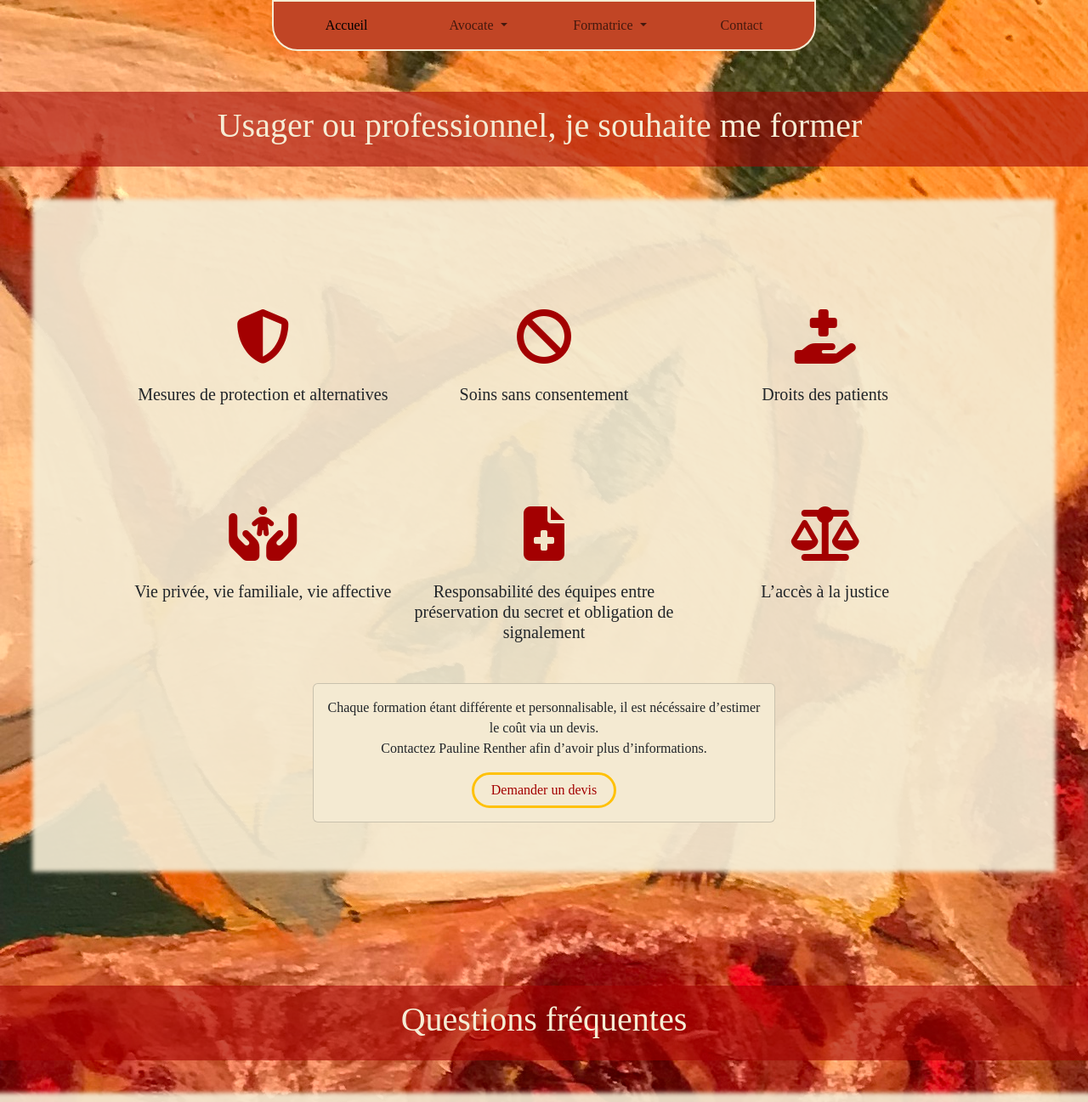
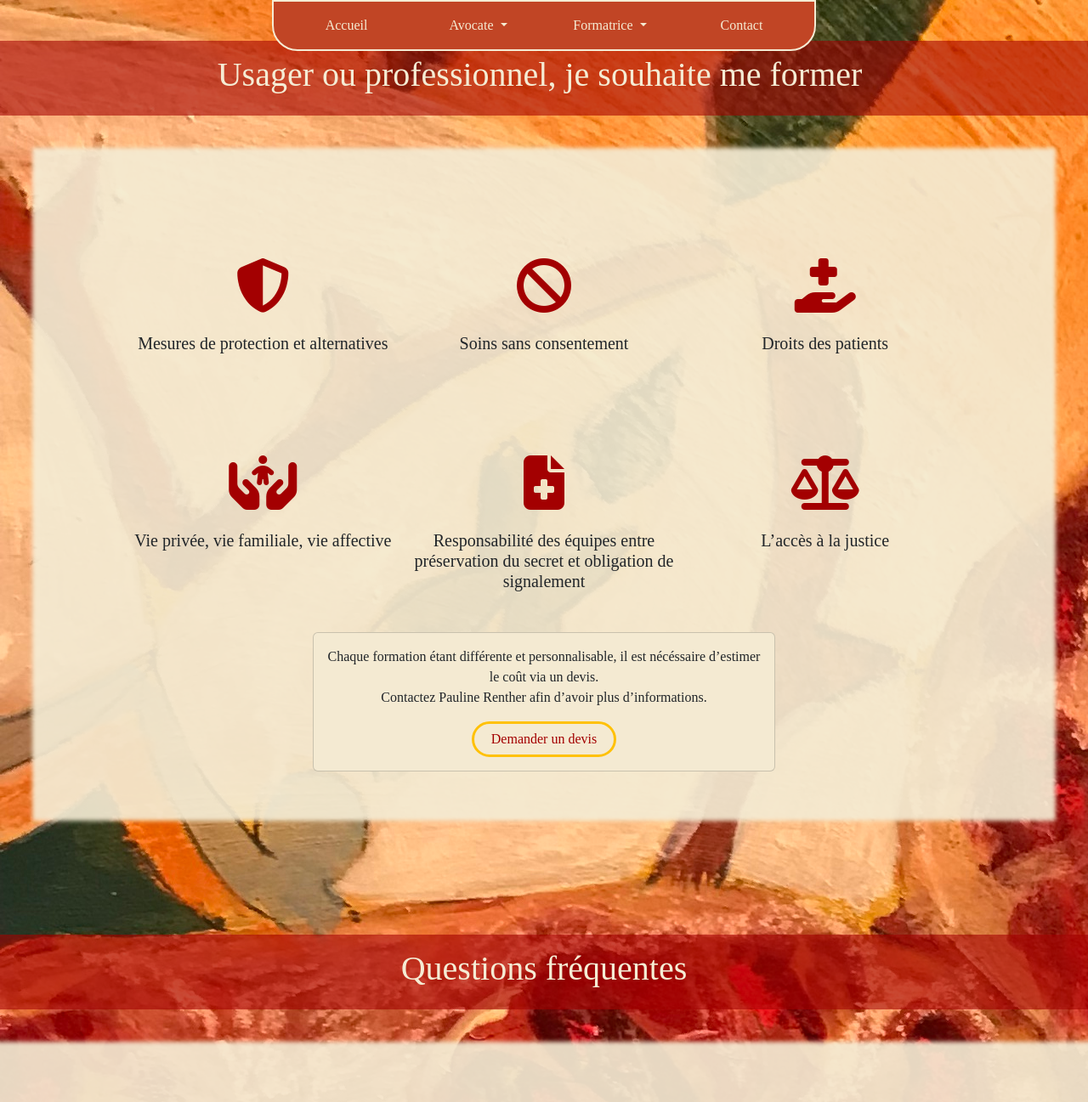
Before and after one commit to Lilii16/pauline_website, a PHP site: page /formations.php in a window 1280 px wide. Shown: the top 1297 px of the page at 85% size. Run offline with PHP 8.4, Linux system fonts and the light colour scheme; some web fonts are replaced.

Commit message:
navbarFixed

```diff
--- a/style.css
+++ b/style.css
@@ -74,7 +74,7 @@ li{
   justify-content: center !important;
   width: 100vh;
   border: 2px solid  #f5ecd4 !important;
-  color:#f5ecd4 !important;
+  position: fixed;
 }
 .radius {
   background-color: rgb(163,0,1,0.50);
@@ -90,6 +90,9 @@ li{
   width: 60vw;
   height: 100vh;
   border-radius: 180% 180% 0 0;
+}
+a{
+  color: #f5ecd4 !important;
 }
 a:hover {
   color: #0010a3;
--- a/utilities/autres_composants/page_formation.php
+++ b/utilities/autres_composants/page_formation.php
@@ -74,7 +74,7 @@
 </section>
 
 <section class="py-5 section_formation"  style="overflow-x: hidden !important;">
-    <div class="bg-red wh-100 py-3">
+    <div class="bg-red wh-100 py-3" id="faq-section">
         <h1 class="text-center" style="z-index: 1;">
             Questions fréquentes
         </h1>
--- a/utilities/navigation/navbar.php
+++ b/utilities/navigation/navbar.php
@@ -1,6 +1,6 @@
 <main class="w-100">
     <div class="d-flex justify-content-center">
-        <nav class="bg-bk navbar navbar-expand-lg border-nav center w-50 p-2">
+        <nav class="bg-bk navbar navbar-expand-lg border-nav w-50 p-2 fixed-top mx-auto">
             <button class="navbar-toggler" type="button" data-bs-toggle="collapse" data-bs-target="#navbarNav" aria-controls="navbarNav" aria-expanded="false" aria-label="Toggle navigation">
                 <span class="navbar-toggler-icon"></span>
             </button>
@@ -34,7 +34,7 @@
                             <ul class="dropdown-menu" aria-labelledby="navbarDropdownFormatrice">
                                 <li><a class="menu dropdown-item" href="formations.php">J'ai besoin de me former</a></li>
                                 <li><hr class="dropdown-divider"></li>
-                                <li><a class="menu dropdown-item" href="#">FAQ</a></li>
+                                <li><a class="menu dropdown-item" href="#faq-section">FAQ</a></li>
                                 <li><hr class="dropdown-divider"></li>
                                 <li><a class="menu dropdown-item" href="#">Demander un devis</a></li>
                             </ul>
```
